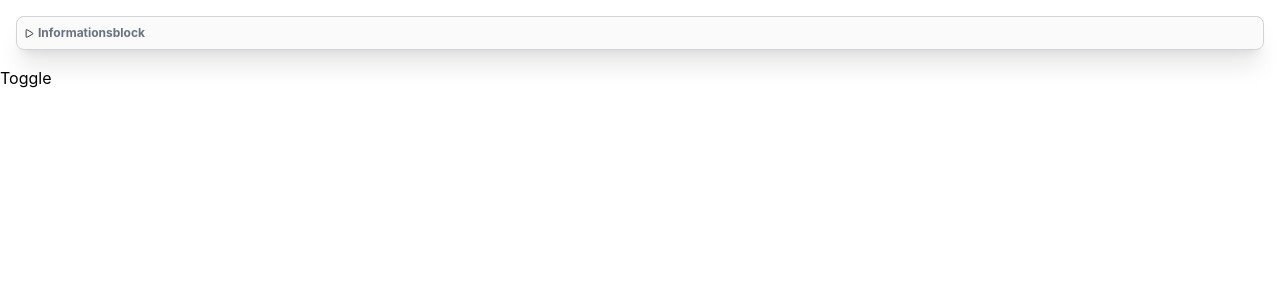
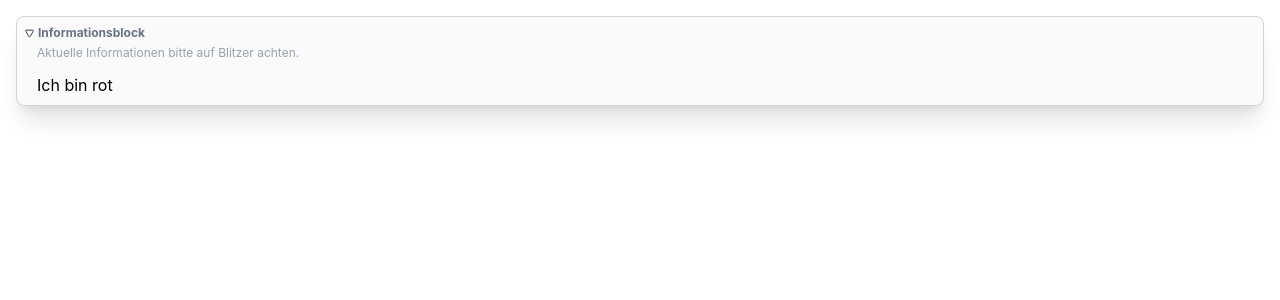
Before and after one commit to srutz/motd, a React (Vite) app: page / in a window 1280 px wide. Shown: the top 300 px of the page. Built offline with nearby package versions, Linux system fonts and the light colour scheme.

Commit message:
card without anything

```diff
--- a/src/App.tsx
+++ b/src/App.tsx
@@ -1,17 +1,14 @@
-import { useState } from "react"
 import { Card } from "./Card"
 
 export function App() {
-  const [ expanded, setExpanded ] = useState(false)
   return (
     <div title="App">
-      <Card expanded={expanded}
+      <Card
         title={"Informationsblock"}
         description="Aktuelle Informationen bitte auf Blitzer achten."
         >
           <div>Ich bin rot</div>
       </Card>
-      <button onClick={() => setExpanded(!expanded)}>Toggle</button>
     </div>
   )
 }
--- a/src/Card.tsx
+++ b/src/Card.tsx
@@ -1,19 +1,24 @@
-import { type ReactNode } from "react"
+import { useState, type ReactNode } from "react"
 import { LuTriangle } from "react-icons/lu"
 
 export
-function Card({ expanded, children, title, description}
+function Card({ children, title, description}
     : { children?: ReactNode, expanded?: boolean,
         title?: string, description?: string})
 {
-    const triangleClasses = "mt-1 " + (expanded ? "rotate-180" : "rotate-90")
+    const [ expanded, setExpanded ] = useState(!false)
+    const triangleClasses = (expanded ? "rotate-180" : "rotate-90")
     console.log(triangleClasses)
     return (
         <div className="borderbox">
-            <div className="flex gap-1">{/* layout von links nach rechts */}
-                <LuTriangle size={9} className={triangleClasses}/>
-                <div className="flex flex-col gap-1">
+            <div className="flex flex-col gap-1">{/* layout von links nach rechts */}
+                <div className="flex gap-1 items-center">
+                    <button onClick={() => setExpanded(!expanded)} >
+                        <LuTriangle size={9} className={triangleClasses}/>
+                    </button>
                     <div className="text-gray-500 text-xs font-bold">{title}</div>
+                </div>
+                <div className="flex flex-col gap-1 ml-3">
                     {expanded && <div className="text-gray-400 text-xs mb-2">
                         {description}
                     </div>}
```
